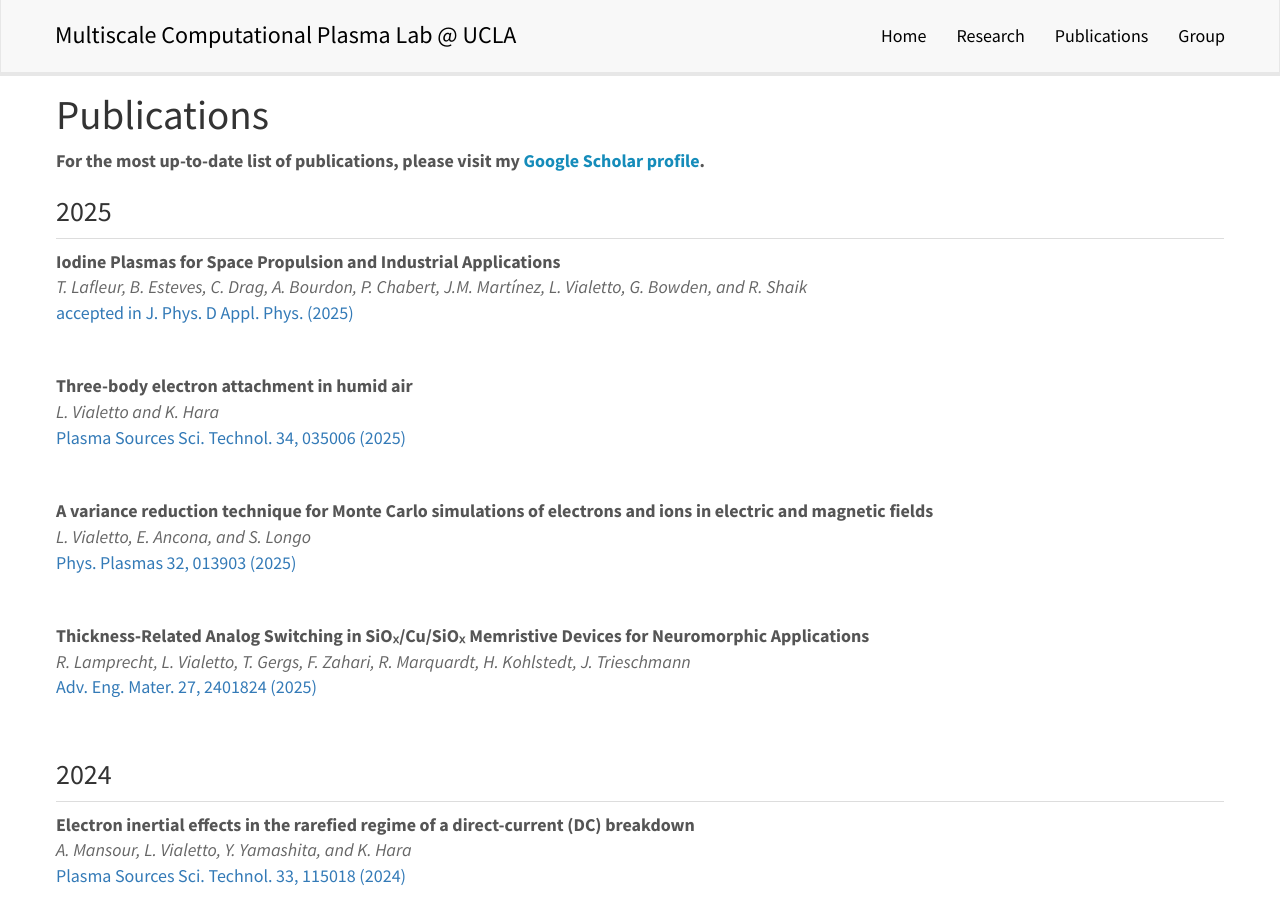
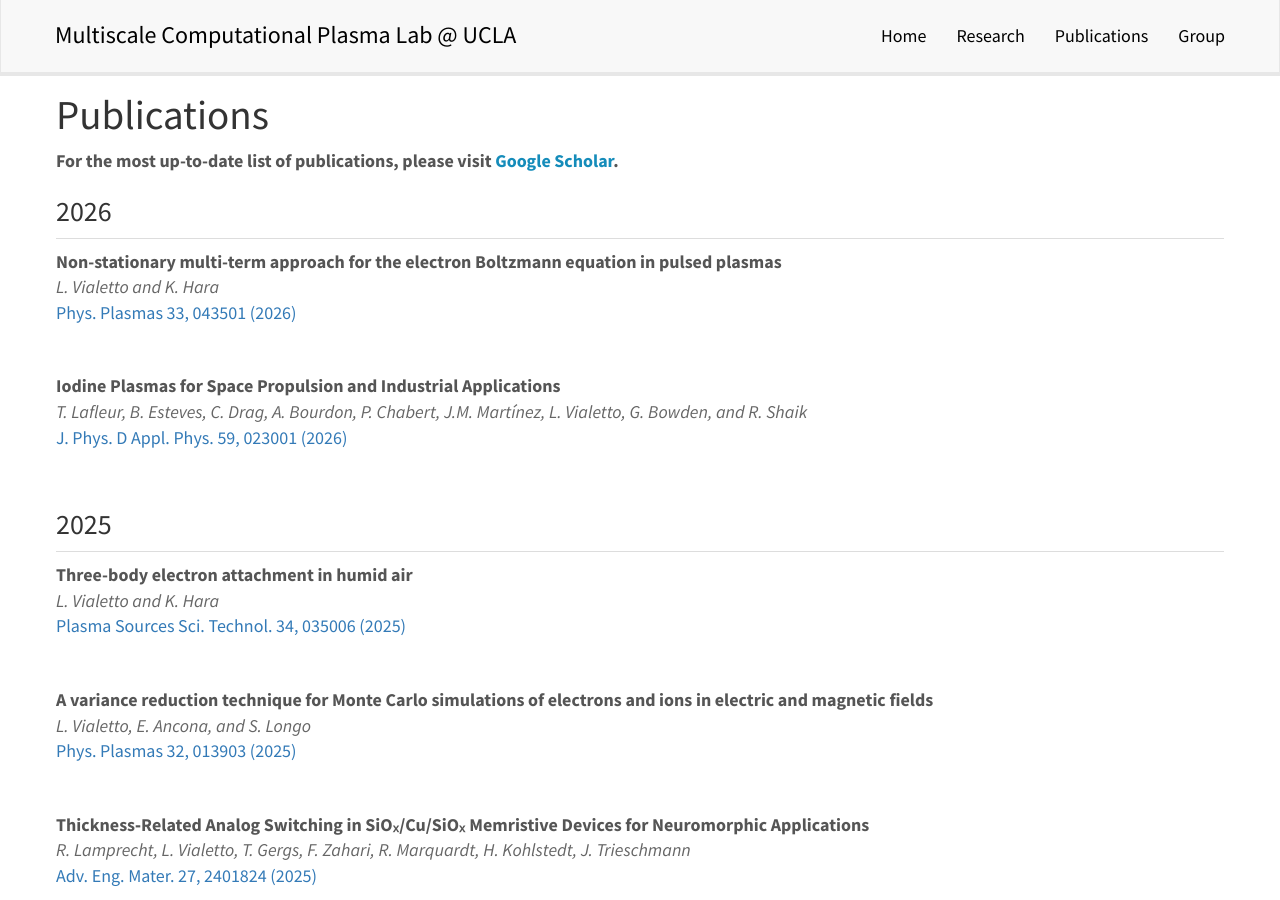
Before and after one commit to vialetto/vialettolab, a Jekyll site: the page built from _pages/publications.md, in a window 1280 px wide and 900 px high. Built offline with Jekyll 4.4.1, drawn with Linux system fonts in a browser that asks for light colours; nearby versions of some CDN libraries; a style sheet for code colours, icons or effects is not loaded.

Commit message:
Update publication list

```diff
--- a/_data/publist.yml
+++ b/_data/publist.yml
@@ -1,10 +1,20 @@
+- title: "Non-stationary multi-term approach for the electron Boltzmann equation in pulsed plasmas"
+  image:
+  description:
+  authors: L. Vialetto and K. Hara
+  link:
+    url: https://pubs.aip.org/aip/pop/article/33/4/043501/3386566
+    display: Phys. Plasmas 33, 043501 (2026)
+  highlight: 0
+  news2:
+
 - title: "Iodine Plasmas for Space Propulsion and Industrial Applications"
   image:
   description:
   authors: T. Lafleur, B. Esteves, C. Drag, A. Bourdon, P. Chabert, J.M. Martínez, L. Vialetto, G. Bowden, and R. Shaik
   link:
     url: https://iopscience.iop.org/article/10.1088/1361-6463/ae2b7e
-    display: accepted in J. Phys. D Appl. Phys. (2025)
+    display: J. Phys. D Appl. Phys. 59, 023001 (2026)
   highlight: 0
   news2:
 
--- a/_pages/publications.md
+++ b/_pages/publications.md
@@ -9,9 +9,20 @@ permalink: /publications/
 
 # Publications
 
-**For the most up-to-date list of publications, please visit my [Google Scholar profile](https://scholar.google.com/citations?user=AT0Mxd8AAAAJ&hl=en).**
+**For the most up-to-date list of publications, please visit [Google Scholar](https://scholar.google.com/citations?user=AT0Mxd8AAAAJ&hl=en).**
 
 <div class="publications-list">
+
+### 2026
+<hr style="border: none; border-top: 1px solid #ddd; margin: 10px 0;">
+
+{% for publi in site.data.publist %}
+{% if publi.link.display contains '2026' %}
+  {{ publi.title }} <br />
+  <em>{{ publi.authors }} </em><br /><a href="{{ publi.link.url }}">{{ publi.link.display }}</a>
+  <p> &nbsp; </p>
+{% endif %}
+{% endfor %}
 
 ### 2025
 <hr style="border: none; border-top: 1px solid #ddd; margin: 10px 0;">
```
